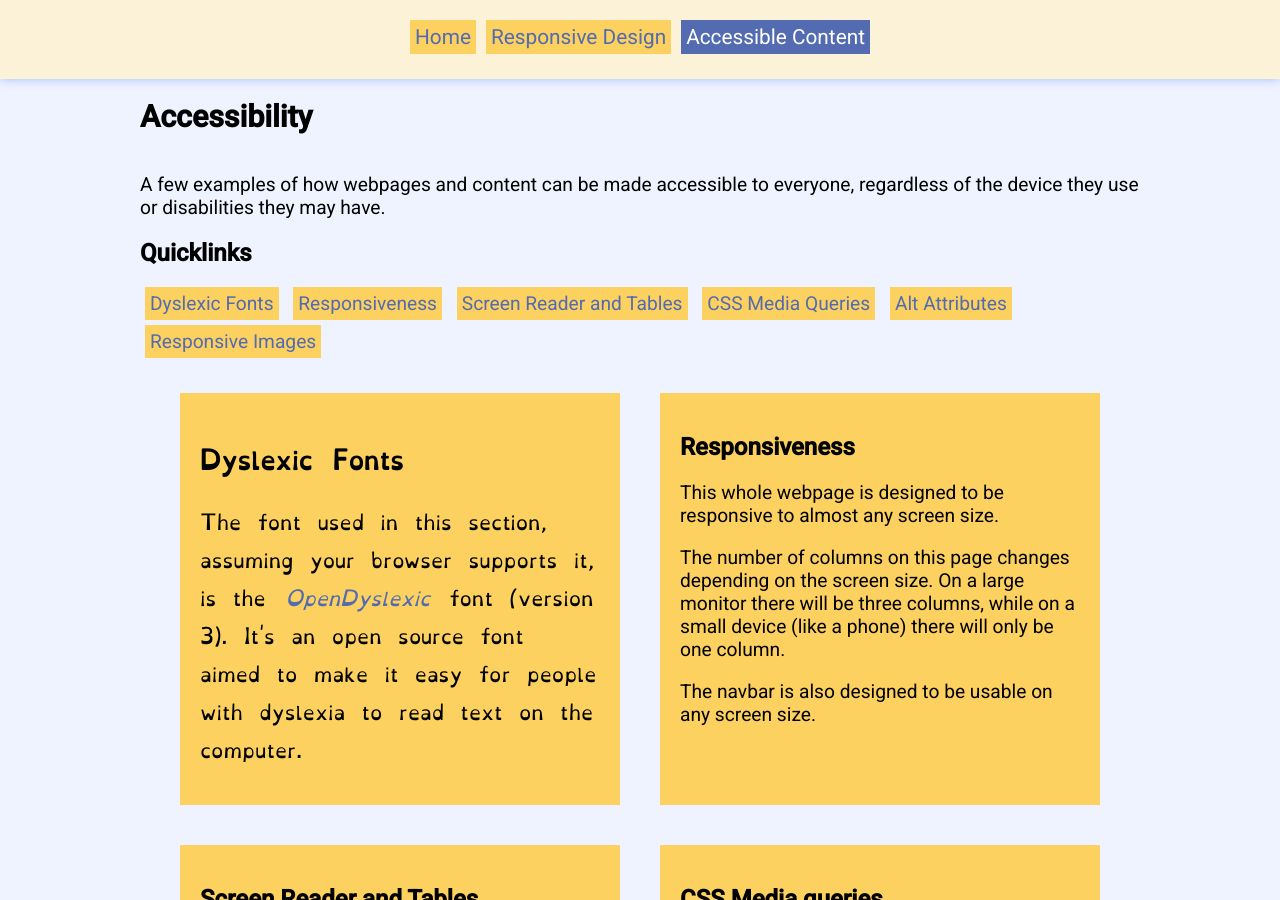
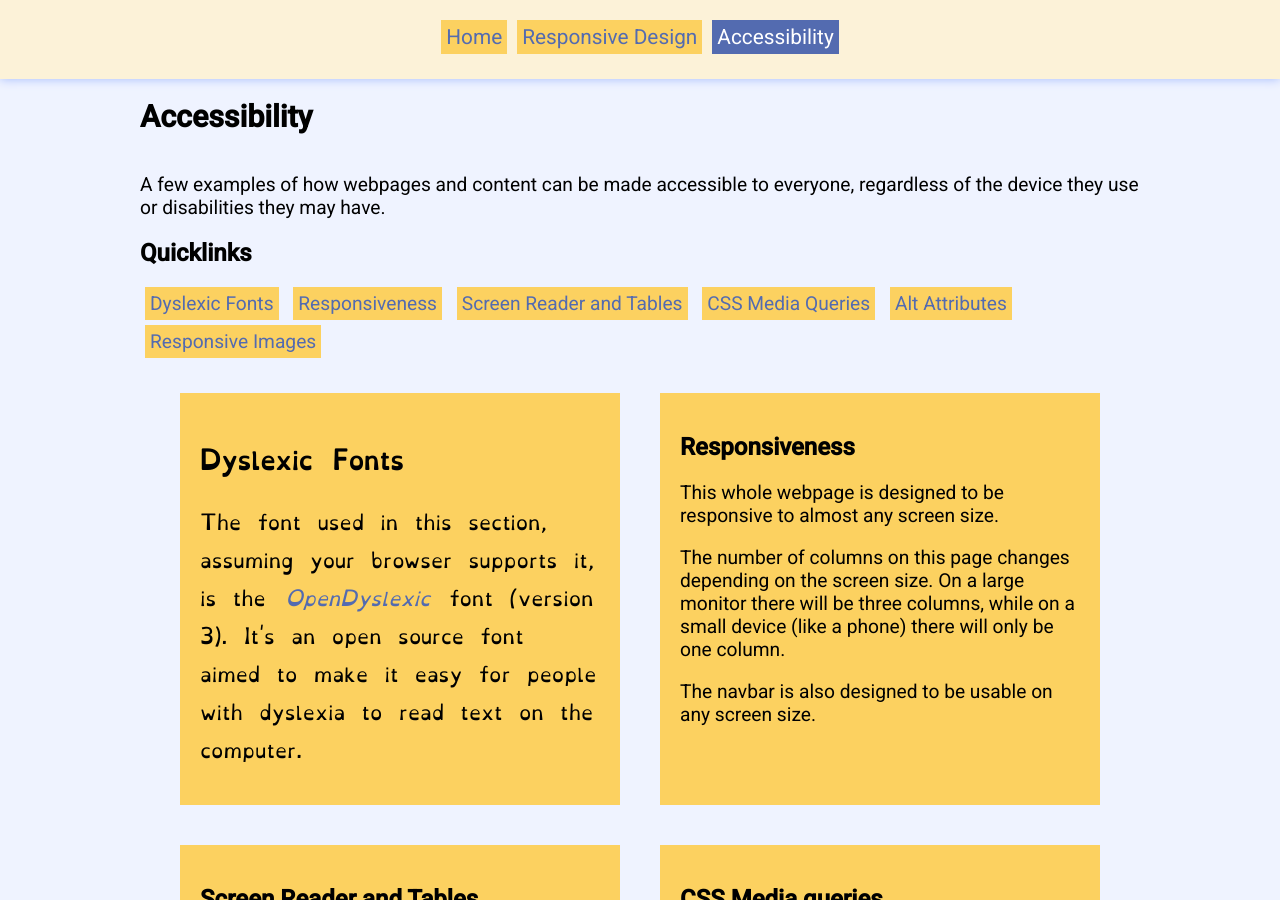
Before and after one commit to swalladge/hit226-a1, a Jekyll site: the page built from accessible.html, in a window 1280 px wide and 900 px high. Built offline with Jekyll 4.4.1, drawn with Linux system fonts in a browser that asks for light colours.

Commit message:
small fixes - titles, config

```diff
--- a/_config.yml
+++ b/_config.yml
@@ -6,7 +6,7 @@
 # 'jekyll serve'. If you change this file, please restart the server process.
 
 # Site settings
-title: Responsive and Accessible Web Design
+title: HIT226 Assignment 1A
 description: > # this means to ignore newlines until "baseurl:"
   mini-site about responsive design and web accessibility
 baseurl: "/hit226/assignment1a" # the subpath of your site, e.g. /blog
@@ -15,4 +15,4 @@
 # Build settings
 markdown: kramdown
 
-exclude: ['bower.json']
+exclude: ['bower.json', 'README.md']
--- a/accessible.html
+++ b/accessible.html
@@ -1,6 +1,6 @@
 ---
 layout: main
-title: Accessible Content
+title: Accessibility
 permalink: /accessibility/
 ---
     <h1 class="page-title"> Accessibility </h1>
```
